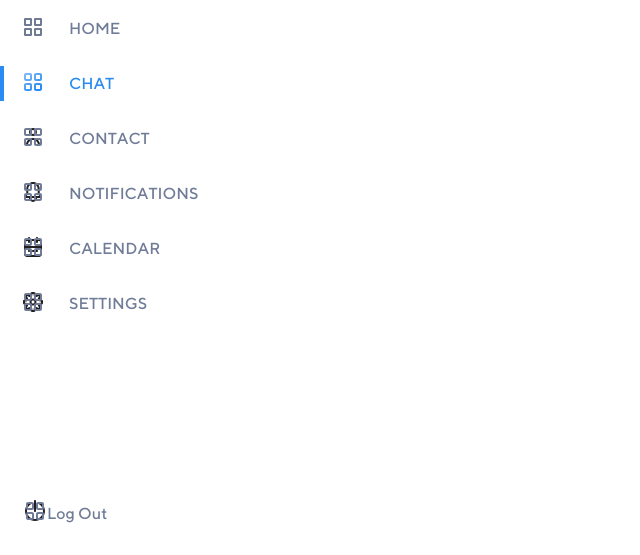
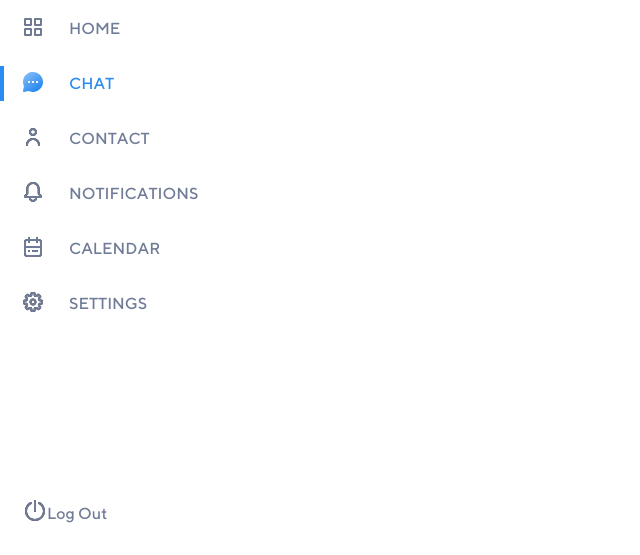
Before and after one commit to AbdurrahmanSogbesan/chat-page, a Vue app: page / in a window 1280 px wide. Shown: the part 242-797 px from the top of the page, without its empty margins (0-640 px from the left). Built offline with nearby package versions, Linux system fonts and the light colour scheme.

Commit message:
chore: fix icon masks

```diff
--- a/src/components/CalendarIcon.vue
+++ b/src/components/CalendarIcon.vue
@@ -14,7 +14,7 @@
         fill="#231F20"
       />
       <mask
-        id="mask0"
+        id="maskCalendar"
         mask-type="alpha"
         maskUnits="userSpaceOnUse"
         x="3"
@@ -29,7 +29,7 @@
           fill="white"
         />
       </mask>
-      <g mask="url(#mask0)">
+      <g mask="url(#maskCalendar)">
         <rect width="24" height="24" fill="#707C97" />
       </g>
     </svg>
@@ -37,8 +37,7 @@
 </template>
 
 <script>
-export default {};
+  export default {};
 </script>
 
-<style lang="scss" scoped>
-</style>
+<style lang="scss" scoped></style>
--- a/src/components/ChatIcon.vue
+++ b/src/components/ChatIcon.vue
@@ -8,7 +8,7 @@
       xmlns="http://www.w3.org/2000/svg"
     >
       <mask
-        id="mask0"
+        id="maskChat"
         mask-type="alpha"
         maskUnits="userSpaceOnUse"
         x="2"
@@ -23,7 +23,7 @@
           fill="white"
         />
       </mask>
-      <g mask="url(#mask0)">
+      <g mask="url(#maskChat)">
         <rect width="24" height="24" fill="url(#paint0_linear)" />
       </g>
       <g filter="url(#filter0_dd)">
@@ -200,8 +200,7 @@
 </template>
 
 <script>
-export default {};
+  export default {};
 </script>
 
-<style lang="scss" scoped>
-</style>
+<style lang="scss" scoped></style>
--- a/src/components/ContactIcon.vue
+++ b/src/components/ContactIcon.vue
@@ -16,7 +16,7 @@
           fill="#231F20"
         />
         <mask
-          id="mask0"
+          id="maskContact"
           mask-type="alpha"
           maskUnits="userSpaceOnUse"
           x="5"
@@ -32,7 +32,7 @@
             fill="white"
           />
         </mask>
-        <g mask="url(#mask0)">
+        <g mask="url(#maskContact)">
           <g>
             <rect id="Base" width="24" height="24" fill="#707C97" />
           </g>
@@ -43,8 +43,7 @@
 </template>
 
 <script>
-export default {};
+  export default {};
 </script>
 
-<style lang="scss" scoped>
-</style>
+<style lang="scss" scoped></style>
--- a/src/components/LogoutIcon.vue
+++ b/src/components/LogoutIcon.vue
@@ -16,7 +16,7 @@
           fill="#231F20"
         />
         <mask
-          id="mask0"
+          id="maskLogout"
           mask-type="alpha"
           maskUnits="userSpaceOnUse"
           x="1"
@@ -32,7 +32,7 @@
             fill="white"
           />
         </mask>
-        <g mask="url(#mask0)">
+        <g mask="url(#maskLogout)">
           <g>
             <rect id="Base" width="24" height="24" fill="#707C97" />
           </g>
@@ -43,8 +43,7 @@
 </template>
 
 <script>
-export default {};
+  export default {};
 </script>
 
-<style lang="scss" scoped>
-</style>
+<style lang="scss" scoped></style>
--- a/src/components/NotificationsIcon.vue
+++ b/src/components/NotificationsIcon.vue
@@ -16,7 +16,7 @@
           fill="#231F20"
         />
         <mask
-          id="mask0"
+          id="maskNotifications"
           mask-type="alpha"
           maskUnits="userSpaceOnUse"
           x="2"
@@ -32,7 +32,7 @@
             fill="white"
           />
         </mask>
-        <g mask="url(#mask0)">
+        <g mask="url(#maskNotifications)">
           <g>
             <rect id="Base" width="24" height="24" fill="#707C97" />
           </g>
@@ -43,8 +43,7 @@
 </template>
 
 <script>
-export default {};
+  export default {};
 </script>
 
-<style lang="scss" scoped>
-</style>
+<style lang="scss" scoped></style>
--- a/src/components/SettingsIcon.vue
+++ b/src/components/SettingsIcon.vue
@@ -16,7 +16,7 @@
           fill="#231F20"
         />
         <mask
-          id="mask0"
+          id="maskSettings"
           mask-type="alpha"
           maskUnits="userSpaceOnUse"
           x="1"
@@ -32,8 +32,8 @@
             fill="white"
           />
         </mask>
-        <g mask="url(#mask0)">
-          <g >
+        <g mask="url(#maskSettings)">
+          <g>
             <rect id="Base" width="24" height="24" fill="#707C97" />
           </g>
         </g>
@@ -43,8 +43,7 @@
 </template>
 
 <script>
-export default {};
+  export default {};
 </script>
 
-<style lang="scss" scoped>
-</style>
+<style lang="scss" scoped></style>
```
Also changed, not shown: src/components/SideBarItems.vue (+12 -9 lines), src/components/SideBarItem.vue (indentation only).
